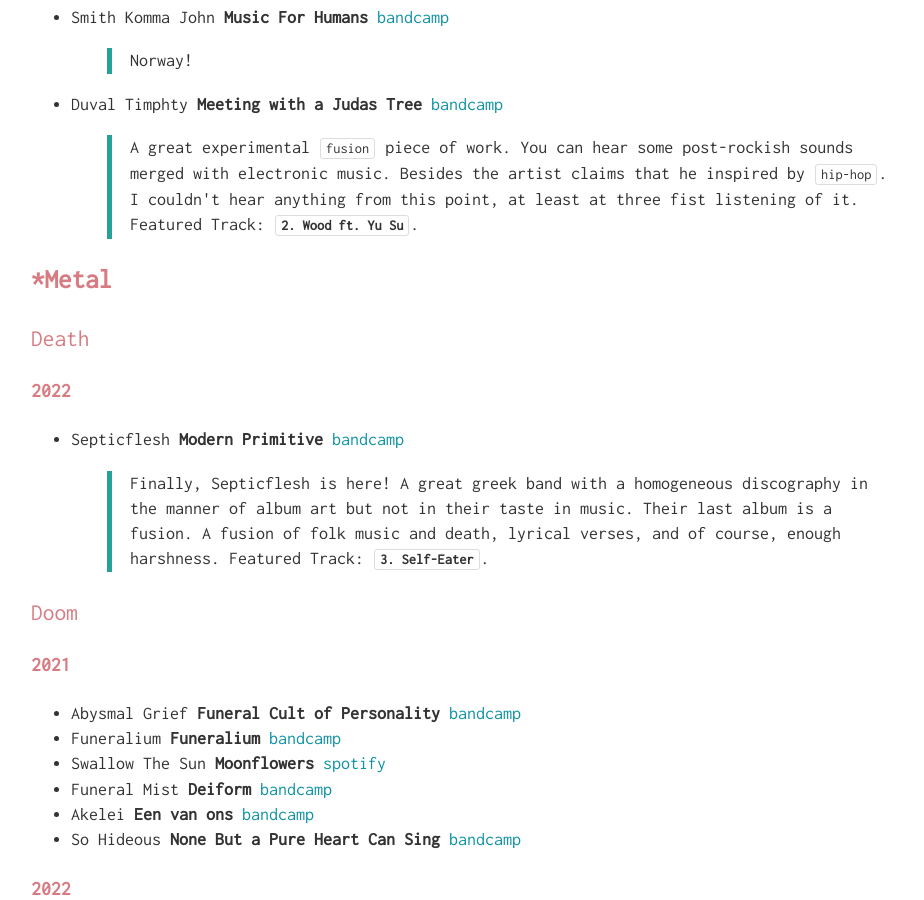
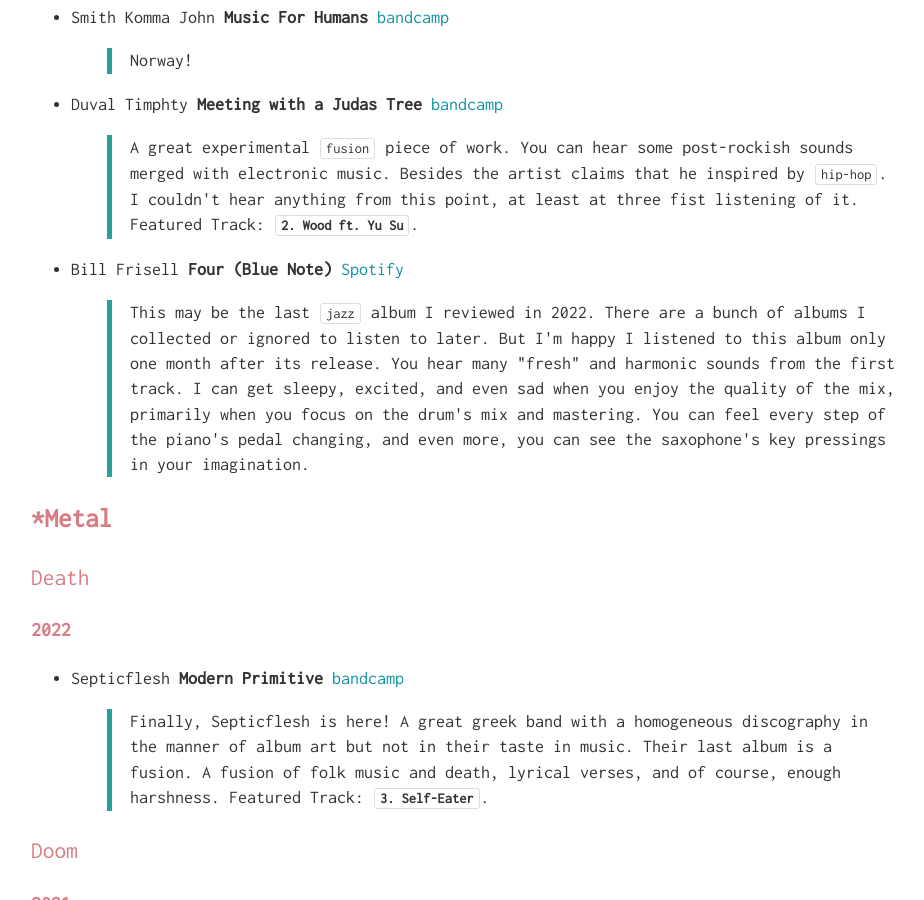
Before and after one commit to shosseinib/shosseinib.github.io, a Jekyll site: the page music.html, which Jekyll copies as it is, in a window 1280 px wide and 900 px high, scrolled down 3733 px. Shown: the whole window, without its empty margins (159-1083 px from the left). Built offline with Jekyll 4.4.1, drawn with Linux system fonts in a browser that asks for light colours; some web fonts are replaced; some of the changed text lies outside the part shown.

Commit message:
2022-12-17

```diff
--- a/music.html
+++ b/music.html
@@ -3,7 +3,7 @@
 "http://www.w3.org/TR/xhtml1/DTD/xhtml1-strict.dtd">
 <html xmlns="http://www.w3.org/1999/xhtml" lang="en" xml:lang="en">
 <head>
-<!-- 2022-11-14 Mon 19:48 -->
+<!-- 2022-12-17 Sat 03:27 -->
 <meta http-equiv="Content-Type" content="text/html;charset=utf-8" />
 <meta name="viewport" content="width=device-width, initial-scale=1" />
 <title>Music Journal</title>
@@ -205,84 +205,85 @@
 <h2>Table of Contents</h2>
 <div id="text-table-of-contents" role="doc-toc">
 <ul>
-<li><a href="#orgdd45f5e"><b>Code of Conduct</b></a></li>
-<li><a href="#orgefd095e"><b>Electronic</b></a>
+<li><a href="#orgc9398a5"><b>Code of Conduct</b></a></li>
+<li><a href="#org461d998"><b>Electronic</b></a>
 <ul>
-<li><a href="#org93483ac">2021</a></li>
-<li><a href="#org8f50bb2">2022</a></li>
+<li><a href="#orgf2464fc">2021</a></li>
+<li><a href="#orgd5be14a">2022</a></li>
 </ul>
 </li>
-<li><a href="#org165c251"><b>Experimental &amp; Improvisation</b></a>
+<li><a href="#orgbad30e2"><b>Experimental &amp; Improvisation</b></a>
 <ul>
-<li><a href="#orge0454dc">2019</a></li>
-<li><a href="#orgffd1f54">2020</a></li>
-<li><a href="#org7b45bdd">2021</a></li>
-<li><a href="#org101084e">2022</a></li>
+<li><a href="#org21b6db3">2019</a></li>
+<li><a href="#org99f8051">2020</a></li>
+<li><a href="#orga0908a1">2021</a></li>
+<li><a href="#org2e3ae2c">2022</a></li>
 </ul>
 </li>
-<li><a href="#org39f6de2"><b>Jazz</b></a>
+<li><a href="#org2105bc0"><b>Jazz</b></a>
 <ul>
-<li><a href="#org7dda55d">2019</a></li>
-<li><a href="#org335df84">2021</a></li>
-<li><a href="#org75a6b1a">2022</a></li>
+<li><a href="#org61f248a">2019</a></li>
+<li><a href="#org29304e8">2021</a></li>
+<li><a href="#orgc7dfd49">2022</a></li>
 </ul>
 </li>
-<li><a href="#orgb8df992"><b>*Metal</b></a>
+<li><a href="#orgee6fee9"><b>*Metal</b></a>
 <ul>
-<li><a href="#org14f2669">Death</a>
+<li><a href="#orgcc7193c">Death</a>
 <ul>
-<li><a href="#org0174b16">2022</a></li>
+<li><a href="#org7936dc3">2022</a></li>
 </ul>
 </li>
-<li><a href="#orgcc1a513">Doom</a>
+<li><a href="#orgc2baec0">Doom</a>
 <ul>
-<li><a href="#org75576e7">2021</a></li>
-<li><a href="#org520c517">2022</a></li>
+<li><a href="#orgb349ade">2021</a></li>
+<li><a href="#org85cad7e">2022</a></li>
 </ul>
 </li>
-<li><a href="#org15c668a">Progressive</a></li>
+<li><a href="#org3579b17">Progressive</a></li>
 </ul>
 </li>
-<li><a href="#orgfe0eee9"><b>Noise</b></a>
+<li><a href="#org9be5352"><b>Noise</b></a>
 <ul>
-<li><a href="#orgb208232">2022</a></li>
+<li><a href="#org91cf0a9">2022</a></li>
 </ul>
 </li>
-<li><a href="#org11ef467"><b>Post-everything</b></a>
+<li><a href="#org82ee16e"><b>Post-everything</b></a>
 <ul>
-<li><a href="#org28a010c">2021</a></li>
-<li><a href="#org342910e">2022</a></li>
+<li><a href="#orge2a953b">2021</a></li>
+<li><a href="#org0a572ce">2022</a></li>
 </ul>
 </li>
 </ul>
 </div>
 </div>
 
-<div id="outline-container-orgdd45f5e" class="outline-2">
-<h2 id="orgdd45f5e"><b>Code of Conduct</b></h2>
-<div class="outline-text-2" id="text-orgdd45f5e">
+
+<div id="outline-container-orgc9398a5" class="outline-2">
+<h2 id="orgc9398a5"><b>Code of Conduct</b></h2>
+<div class="outline-text-2" id="text-orgc9398a5">
 <p>
 Here I collect music albums that I consider worshiped (in my way) works in <code>Jazz</code>, <code>Post-Everything</code>, <code>Noise</code>, <code>*Metal</code>, <code>Electronic</code>, and <code>Experimental &amp; Improvisation</code>. The order is by year, but there is no order; I may re-sort them by their artist name later; who knows?
 </p>
 </div>
 </div>
 
-<div id="outline-container-orgefd095e" class="outline-2">
-<h2 id="orgefd095e"><b>Electronic</b></h2>
-<div class="outline-text-2" id="text-orgefd095e">
+<div id="outline-container-org461d998" class="outline-2">
+<h2 id="org461d998"><b>Electronic</b></h2>
+<div class="outline-text-2" id="text-org461d998">
 </div>
-<div id="outline-container-org93483ac" class="outline-3">
-<h3 id="org93483ac">2021</h3>
-<div class="outline-text-3" id="text-org93483ac">
+<div id="outline-container-orgf2464fc" class="outline-3">
+<h3 id="orgf2464fc">2021</h3>
+<div class="outline-text-3" id="text-orgf2464fc">
 <ul class="org-ul">
 <li>Doyeq <b>Never Back</b> <a href="https://fuselab.bandcamp.com/album/never-back">bandcamp</a></li>
 <li>HEXSYSTEM <b>Interface OST Vol. II</b> <a href="https://hexsystem.bandcamp.com/album/interface-ost-vol-ii?from=fandiscflw">bandcamp</a></li>
 </ul>
 </div>
 </div>
-<div id="outline-container-org8f50bb2" class="outline-3">
-<h3 id="org8f50bb2">2022</h3>
-<div class="outline-text-3" id="text-org8f50bb2">
+<div id="outline-container-orgd5be14a" class="outline-3">
+<h3 id="orgd5be14a">2022</h3>
+<div class="outline-text-3" id="text-orgd5be14a">
 <ul class="org-ul">
 <li>HEXSYSTEM <b>No Confluence</b> <a href="https://hexsystem.bandcamp.com/album/no-confluence?from=fanpub_fnb">bandcamp</a></li>
 <li><p>
@@ -297,29 +298,29 @@
 </div>
 </div>
 </div>
-<div id="outline-container-org165c251" class="outline-2">
-<h2 id="org165c251"><b>Experimental &amp; Improvisation</b></h2>
-<div class="outline-text-2" id="text-org165c251">
+<div id="outline-container-orgbad30e2" class="outline-2">
+<h2 id="orgbad30e2"><b>Experimental &amp; Improvisation</b></h2>
+<div class="outline-text-2" id="text-orgbad30e2">
 </div>
-<div id="outline-container-orge0454dc" class="outline-3">
-<h3 id="orge0454dc">2019</h3>
-<div class="outline-text-3" id="text-orge0454dc">
+<div id="outline-container-org21b6db3" class="outline-3">
+<h3 id="org21b6db3">2019</h3>
+<div class="outline-text-3" id="text-org21b6db3">
 <ul class="org-ul">
 <li>Sam Andreae/David Birchall/Toshimaru Nakamura/Otto Willberg <b>UK ツアー 2019</b> <a href="https://scatterarchive.bandcamp.com/album/uk-2019?from=fandiscflw">bandcamp</a></li>
 </ul>
 </div>
 </div>
-<div id="outline-container-orgffd1f54" class="outline-3">
-<h3 id="orgffd1f54">2020</h3>
-<div class="outline-text-3" id="text-orgffd1f54">
+<div id="outline-container-org99f8051" class="outline-3">
+<h3 id="org99f8051">2020</h3>
+<div class="outline-text-3" id="text-org99f8051">
 <ul class="org-ul">
 <li>Jean-Luc Guionnet, Annette Krebs <b>pointe sèche</b> <a href="https://annettekrebs.bandcamp.com/album/pointe-s-che">bandcamp</a></li>
 </ul>
 </div>
 </div>
-<div id="outline-container-org7b45bdd" class="outline-3">
-<h3 id="org7b45bdd">2021</h3>
-<div class="outline-text-3" id="text-org7b45bdd">
+<div id="outline-container-orga0908a1" class="outline-3">
+<h3 id="orga0908a1">2021</h3>
+<div class="outline-text-3" id="text-orga0908a1">
 <ul class="org-ul">
 <li>Guilherme Rodrigues &amp; Carlos Santos <b>Uncommon Symmetries</b> <a href="https://guilhermerodrigues.bandcamp.com/album/uncommon-symmetries">bandcamp</a></li>
 <li>I/O - Carlos Santos and Ulrich Mitzlaff <b>Studies on Colour Field Modulation</b> <a href="https://carlossantos.bandcamp.com/album/studies-on-colour-field-modulation">bandcamp</a></li>
@@ -328,9 +329,9 @@
 </ul>
 </div>
 </div>
-<div id="outline-container-org101084e" class="outline-3">
-<h3 id="org101084e">2022</h3>
-<div class="outline-text-3" id="text-org101084e">
+<div id="outline-container-org2e3ae2c" class="outline-3">
+<h3 id="org2e3ae2c">2022</h3>
+<div class="outline-text-3" id="text-org2e3ae2c">
 <ul class="org-ul">
 <li>Mark Wagner <b>S☉N RISE / S☉N OF THE SUN</b> <a href="https://zamzamrec.bandcamp.com/album/s-n-rise-s-n-of-the-sun">bandcamp</a></li>
 <li><p>
@@ -353,21 +354,21 @@
 </div>
 </div>
 </div>
-<div id="outline-container-org39f6de2" class="outline-2">
-<h2 id="org39f6de2"><b>Jazz</b></h2>
-<div class="outline-text-2" id="text-org39f6de2">
+<div id="outline-container-org2105bc0" class="outline-2">
+<h2 id="org2105bc0"><b>Jazz</b></h2>
+<div class="outline-text-2" id="text-org2105bc0">
 </div>
-<div id="outline-container-org7dda55d" class="outline-3">
-<h3 id="org7dda55d">2019</h3>
-<div class="outline-text-3" id="text-org7dda55d">
+<div id="outline-container-org61f248a" class="outline-3">
+<h3 id="org61f248a">2019</h3>
+<div class="outline-text-3" id="text-org61f248a">
 <ul class="org-ul">
 <li>Enrico Rava &amp; Joe Lovano <b>Roma (Live)</b> <a href="https://open.spotify.com/album/7oJD5GX7laQuDzSz10eKS2">spotify</a></li>
 </ul>
 </div>
 </div>
-<div id="outline-container-org335df84" class="outline-3">
-<h3 id="org335df84">2021</h3>
-<div class="outline-text-3" id="text-org335df84">
+<div id="outline-container-org29304e8" class="outline-3">
+<h3 id="org29304e8">2021</h3>
+<div class="outline-text-3" id="text-org29304e8">
 <ul class="org-ul">
 <li>Mira Martin-Gray, Bryan Qu, Karen Ng, Nick Dunston <b>Trumpet &amp; Drums REMIX Festival</b> <a href="https://linaallemano.bandcamp.com/album/trumpet-drums-remix-festival">bandcamp</a></li>
 <li>Milton Man Gogh <b>The Great Reset</b> <a href="https://miltonmangogh.bandcamp.com/album/the-great-reset-2?from=fandiscflw">bandcamp</a></li>
@@ -424,9 +425,9 @@
 </ul>
 </div>
 </div>
-<div id="outline-container-org75a6b1a" class="outline-3">
-<h3 id="org75a6b1a">2022</h3>
-<div class="outline-text-3" id="text-org75a6b1a">
+<div id="outline-container-orgc7dfd49" class="outline-3">
+<h3 id="orgc7dfd49">2022</h3>
+<div class="outline-text-3" id="text-orgc7dfd49">
 <ul class="org-ul">
 <li>Joel Lyssarides <b>Stay Now</b> <a href="https://joellyssarides.bandcamp.com/releases">bandcamp</a></li>
 <li><p>
@@ -461,21 +462,29 @@
 A great experimental <code>fusion</code> piece of work. You can hear some post-rockish sounds merged with electronic music. Besides the artist claims that he inspired by <code>hip-hop</code>. I couldn't hear anything from this point, at least at three fist listening of it. Featured Track: <b><code>2. Wood ft. Yu Su</code></b>.
 </p>
 </blockquote></li>
+<li><p>
+Bill Frisell <b>Four (Blue Note)</b> <a href="https://open.spotify.com/album/0GhCs8GREBNY1uUZhHQuYr">Spotify</a>
+</p>
+<blockquote>
+<p>
+This may be the last <code>jazz</code> album I reviewed in 2022. There are a bunch of albums I collected or ignored to listen to later. But I'm happy I listened to this album only one month after its release. You hear many "fresh" and harmonic sounds from the first track. I can get sleepy, excited, and even sad when you enjoy the quality of the mix, primarily when you focus on the drum's mix and mastering. You can feel every step of the piano's pedal changing, and even more, you can see the saxophone's key pressings in your imagination.
+</p>
+</blockquote></li>
 </ul>
 </div>
 </div>
 </div>
-<div id="outline-container-orgb8df992" class="outline-2">
-<h2 id="orgb8df992"><b>*Metal</b></h2>
-<div class="outline-text-2" id="text-orgb8df992">
+<div id="outline-container-orgee6fee9" class="outline-2">
+<h2 id="orgee6fee9"><b>*Metal</b></h2>
+<div class="outline-text-2" id="text-orgee6fee9">
 </div>
-<div id="outline-container-org14f2669" class="outline-3">
-<h3 id="org14f2669">Death</h3>
-<div class="outline-text-3" id="text-org14f2669">
+<div id="outline-container-orgcc7193c" class="outline-3">
+<h3 id="orgcc7193c">Death</h3>
+<div class="outline-text-3" id="text-orgcc7193c">
 </div>
-<div id="outline-container-org0174b16" class="outline-4">
-<h4 id="org0174b16">2022</h4>
-<div class="outline-text-4" id="text-org0174b16">
+<div id="outline-container-org7936dc3" class="outline-4">
+<h4 id="org7936dc3">2022</h4>
+<div class="outline-text-4" id="text-org7936dc3">
 <ul class="org-ul">
 <li><p>
 Septicflesh <b>Modern Primitive</b> <a href="https://septicflesh.bandcamp.com/album/modern-primitive?from=fanpub_nfnb_pr">bandcamp</a>
@@ -489,13 +498,13 @@
 </div>
 </div>
 </div>
-<div id="outline-container-orgcc1a513" class="outline-3">
-<h3 id="orgcc1a513">Doom</h3>
-<div class="outline-text-3" id="text-orgcc1a513">
+<div id="outline-container-orgc2baec0" class="outline-3">
+<h3 id="orgc2baec0">Doom</h3>
+<div class="outline-text-3" id="text-orgc2baec0">
 </div>
-<div id="outline-container-org75576e7" class="outline-4">
-<h4 id="org75576e7">2021</h4>
-<div class="outline-text-4" id="text-org75576e7">
+<div id="outline-container-orgb349ade" class="outline-4">
+<h4 id="orgb349ade">2021</h4>
+<div class="outline-text-4" id="text-orgb349ade">
 <ul class="org-ul">
 <li>Abysmal Grief <b>Funeral Cult of Personality</b> <a href="https://sunandmoonrecords.bandcamp.com/album/funeral-cult-of-personality">bandcamp</a></li>
 <li>Funeralium <b>Funeralium</b> <a href="https://funeralium.bandcamp.com/album/funeralium?from=fannewrel">bandcamp</a></li>
@@ -506,9 +515,9 @@
 </ul>
 </div>
 </div>
-<div id="outline-container-org520c517" class="outline-4">
-<h4 id="org520c517">2022</h4>
-<div class="outline-text-4" id="text-org520c517">
+<div id="outline-container-org85cad7e" class="outline-4">
+<h4 id="org85cad7e">2022</h4>
+<div class="outline-text-4" id="text-org85cad7e">
 <ul class="org-ul">
 <li>Where Myth Becomes Memory <b>Rolo Tomassi</b> <a href="https://rolotomassi.bandcamp.com/album/where-myth-becomes-memory?from=fanpub_fnb_pr">bandcamp</a></li>
 <li><p>
@@ -579,9 +588,9 @@
 </div>
 </div>
 </div>
-<div id="outline-container-org15c668a" class="outline-3">
-<h3 id="org15c668a">Progressive</h3>
-<div class="outline-text-3" id="text-org15c668a">
+<div id="outline-container-org3579b17" class="outline-3">
+<h3 id="org3579b17">Progressive</h3>
+<div class="outline-text-3" id="text-org3579b17">
 <ul class="org-ul">
 <li><p>
 Venus Principle <b>Stand In Your Light</b> <a href="https://venusprinciple.bandcamp.com/album/stand-in-your-light-deluxe-edition?from=fanpub_nfnb_pr">bandcamp</a>
@@ -603,13 +612,13 @@
 </div>
 </div>
 </div>
-<div id="outline-container-orgfe0eee9" class="outline-2">
-<h2 id="orgfe0eee9"><b>Noise</b></h2>
-<div class="outline-text-2" id="text-orgfe0eee9">
+<div id="outline-container-org9be5352" class="outline-2">
+<h2 id="org9be5352"><b>Noise</b></h2>
+<div class="outline-text-2" id="text-org9be5352">
 </div>
-<div id="outline-container-orgb208232" class="outline-3">
-<h3 id="orgb208232">2022</h3>
-<div class="outline-text-3" id="text-orgb208232">
+<div id="outline-container-org91cf0a9" class="outline-3">
+<h3 id="org91cf0a9">2022</h3>
+<div class="outline-text-3" id="text-org91cf0a9">
 <ul class="org-ul">
 <li><p>
 Portal to the God Damn Blood Dimension <b>Rotten Fruit; Regular Orchard</b> <a href="https://portaltothegoddamnblooddimension.bandcamp.com/album/rotten-fruit-regular-orchard?from=fandiscflw">bandcamp</a>
@@ -639,13 +648,13 @@
 </div>
 </div>
 </div>
-<div id="outline-container-org11ef467" class="outline-2">
-<h2 id="org11ef467"><b>Post-everything</b></h2>
-<div class="outline-text-2" id="text-org11ef467">
+<div id="outline-container-org82ee16e" class="outline-2">
+<h2 id="org82ee16e"><b>Post-everything</b></h2>
+<div class="outline-text-2" id="text-org82ee16e">
 </div>
-<div id="outline-container-org28a010c" class="outline-3">
-<h3 id="org28a010c">2021</h3>
-<div class="outline-text-3" id="text-org28a010c">
+<div id="outline-container-orge2a953b" class="outline-3">
+<h3 id="orge2a953b">2021</h3>
+<div class="outline-text-3" id="text-orge2a953b">
 <ul class="org-ul">
 <li>Hope Drone <b>Husk</b> <a href="https://hopedrone.bandcamp.com/album/husk">bandcamp</a></li>
 <li>Der Weg Einer Freihei <b>Noktvrn</b> <a href="https://derwegeinerfreiheitsom.bandcamp.com/album/noktvrn?from=fanpub_nfnb_pr">bandcamp</a></li>
@@ -673,9 +682,9 @@
 </ul>
 </div>
 </div>
-<div id="outline-container-org342910e" class="outline-3">
-<h3 id="org342910e">2022</h3>
-<div class="outline-text-3" id="text-org342910e">
+<div id="outline-container-org0a572ce" class="outline-3">
+<h3 id="org0a572ce">2022</h3>
+<div class="outline-text-3" id="text-org0a572ce">
 <ul class="org-ul">
 <li><p>
 Caroline <b>Caroline</b> <a href="https://open.spotify.com/album/4X12VfRomM649eKXd1qKMf">spotify</a>
@@ -708,7 +717,7 @@
 </div>
 <div id="postamble" class="status">
 <p class="author">Author: <a href="https://shosseinib.github.io">shosseinib</a>, a noise enthusiast</p>
-<p class="date">Created: 2022-11-14 Mon 19:48</p>
+<p class="date">Created: 2022-12-17 Sat 03:27</p>
 <p class="validation"><a href="https://validator.w3.org/check?uri=referer">Validate</a></p>
 </div>
 </body>
--- a/music.org
+++ b/music.org
@@ -4,6 +4,7 @@
 #+SETUPFILE: ./../setupfiles/comfy_inline.theme
 #+OPTIONS: num:nil
 #+FILETAGS: music
+
 
 * *Code of Conduct*
 Here I collect music albums that I consider worshiped (in my way) works in ~Jazz~, ~Post-Everything~, ~Noise~, ~*Metal~, ~Electronic~, and ~Experimental & Improvisation~. The order is by year, but there is no order; I may re-sort them by their artist name later; who knows?
@@ -95,6 +96,10 @@
 - Duval Timphty *Meeting with a Judas Tree* [[https://duvaltimothy.bandcamp.com/album/meeting-with-a-judas-tree][bandcamp]]
   #+begin_quote
   A great experimental ~fusion~ piece of work. You can hear some post-rockish sounds merged with electronic music. Besides the artist claims that he inspired by ~hip-hop~. I couldn't hear anything from this point, at least at three fist listening of it. Featured Track: *=2. Wood ft. Yu Su=*.
+  #+end_quote
+- Bill Frisell *Four (Blue Note)* [[https://open.spotify.com/album/0GhCs8GREBNY1uUZhHQuYr][Spotify]]
+  #+begin_quote
+  This may be the last =jazz= album I reviewed in 2022. There are a bunch of albums I collected or ignored to listen to later. But I'm happy I listened to this album only one month after its release. You hear many "fresh" and harmonic sounds from the first track. I can get sleepy, excited, and even sad when you enjoy the quality of the mix, primarily when you focus on the drum's mix and mastering. You can feel every step of the piano's pedal changing, and even more, you can see the saxophone's key pressings in your imagination.
   #+end_quote
 * **Metal*
 ** Death
```
